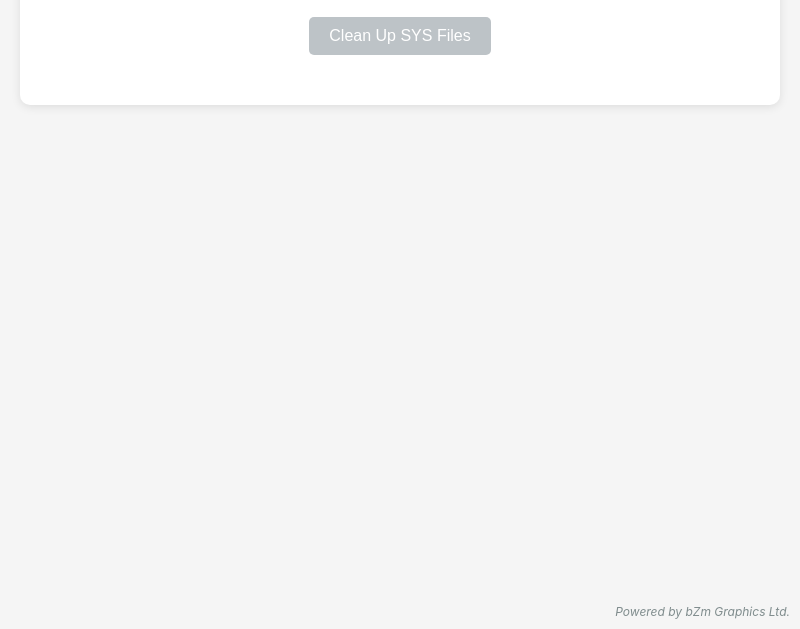
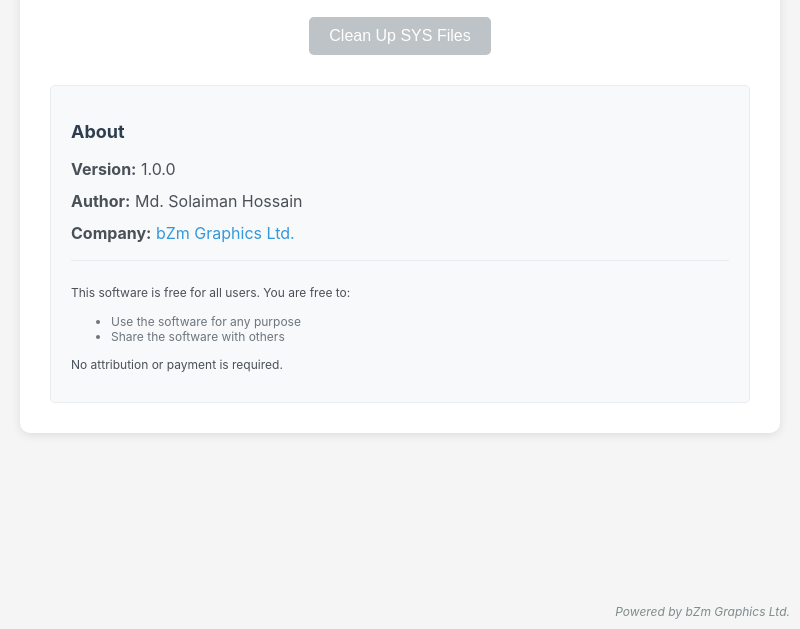
Before and after one commit to mdrathik/SysFile-Cleaner, an Electron app: page index.html in a window 800 px wide. Shown: the part 171-800 px from the top of the page. Drawn offline with Linux system fonts and the light colour scheme.

Commit message:
Add About section with version, author, company, and license information

```diff
--- a/index.html
+++ b/index.html
@@ -132,6 +132,34 @@
             color: #7f8c8d;
             font-style: italic;
         }
+
+        .about-section {
+            margin-top: 30px;
+            padding: 20px;
+            background-color: #f8f9fa;
+            border-radius: 5px;
+            border: 1px solid #e9ecef;
+        }
+
+        .about-section h2 {
+            color: #2c3e50;
+            margin-bottom: 15px;
+            font-size: 18px;
+        }
+
+        .about-section p {
+            margin: 8px 0;
+            color: #495057;
+            line-height: 1.5;
+        }
+
+        .license-text {
+            font-size: 12px;
+            color: #6c757d;
+            margin-top: 15px;
+            padding-top: 15px;
+            border-top: 1px solid #e9ecef;
+        }
     </style>
 </head>
 <body>
@@ -174,6 +202,21 @@
             <h3>Results:</h3>
             <div id="fileList"></div>
         </div>
+
+        <div class="about-section">
+            <h2>About</h2>
+            <p><strong>Version:</strong> 1.0.0</p>
+            <p><strong>Author:</strong> Md. Solaiman Hossain</p>
+            <p><strong>Company:</strong> <a href="https://www.bzmgraphics.com/" style="color: #3498db; text-decoration: none;">bZm Graphics Ltd.</a></p>
+            <div class="license-text">
+                <p>This software is free for all users. You are free to:</p>
+                <ul>
+                    <li>Use the software for any purpose</li>
+                    <li>Share the software with others</li>
+                </ul>
+                <p>No attribution or payment is required.</p>
+            </div>
+        </div>
     </div>
     <div class="credit">
         Powered by <a href="#" style="color: #7f8c8d; text-decoration: none;">bZm Graphics Ltd.</a>
```
